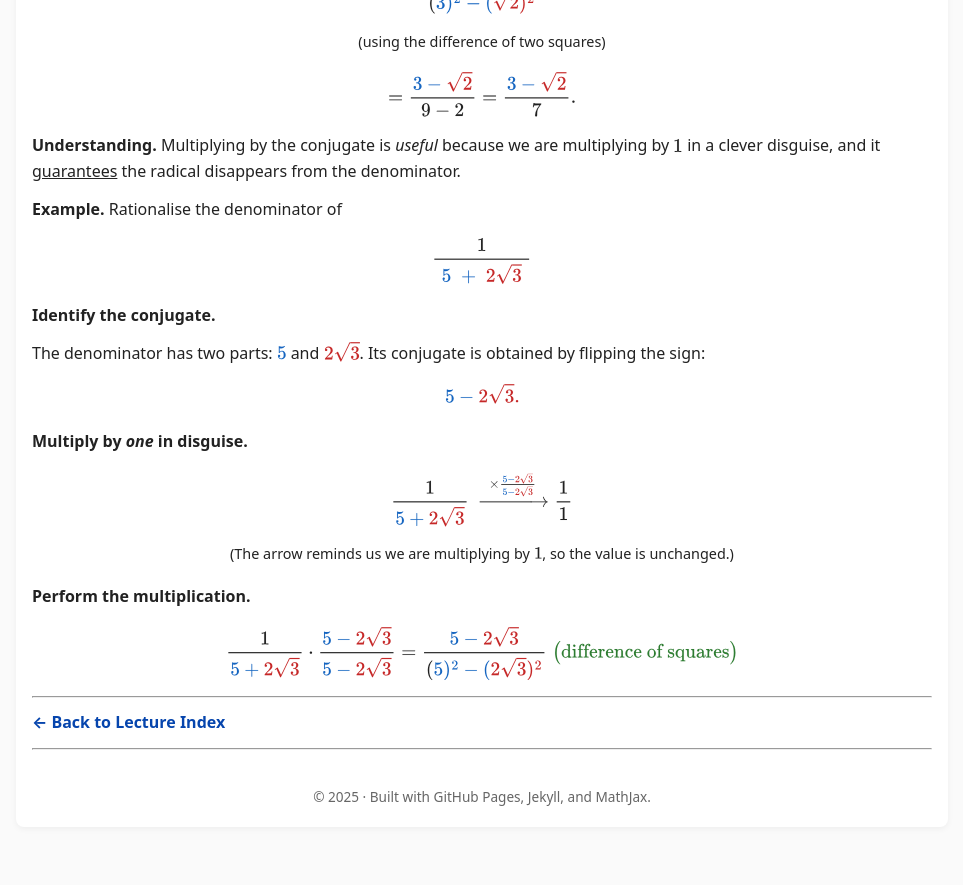
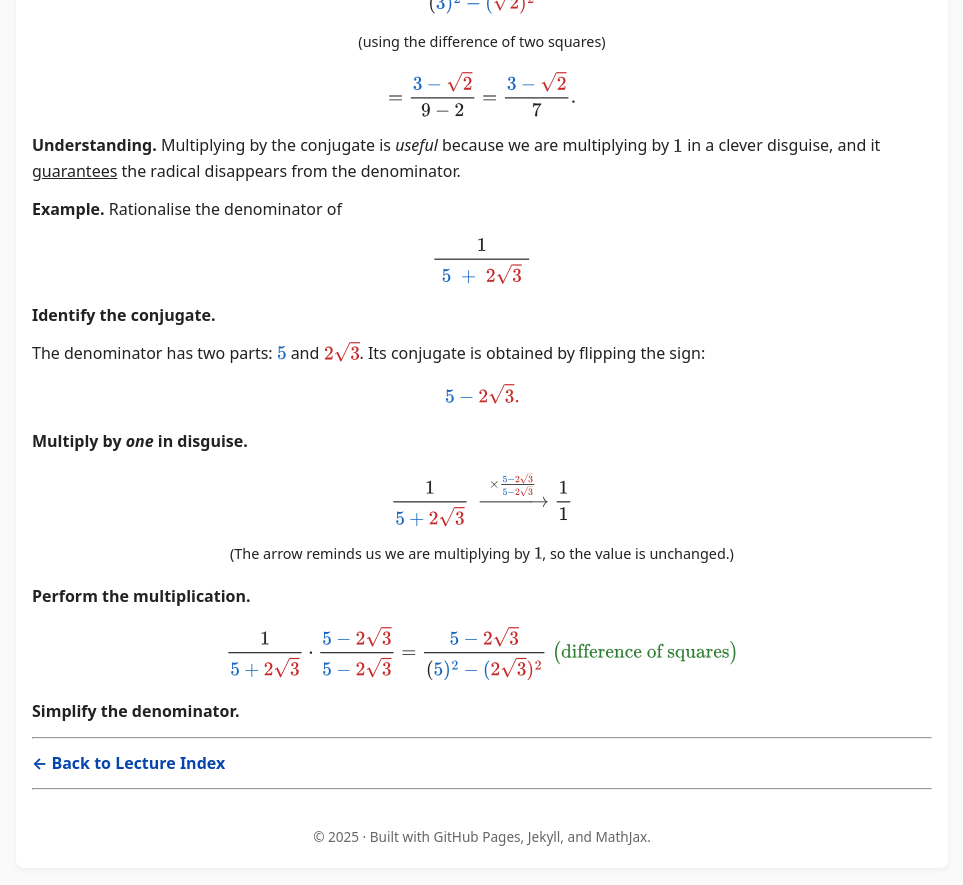
Before and after one commit to SaleemKamaludin/SaleemKamaludin.github.io, a Jekyll site: the page built from courses/math-1115/lecture-notes/lecture3.md, in a window 1280 px wide and 900 px high, scrolled down 5374 px. Shown: the top 885 px of the window, without its empty margins (158-1121 px from the left). Built offline with Jekyll 4.4.1, drawn with Linux system fonts in a browser that asks for light colours; before the commit the page ends 6233 px from its top, so only the background shows below that.

Commit message:
Update lecture3.md

```diff
--- a/courses/math-1115/lecture-notes/lecture3.md
+++ b/courses/math-1115/lecture-notes/lecture3.md
@@ -840,6 +840,7 @@ To ensure consistency, these operations must be performed in a **specific order*
 
 
 
+<p style="margin-top:1.2rem; font-weight:600;">Simplify the denominator.</p>
 
 
 
```
